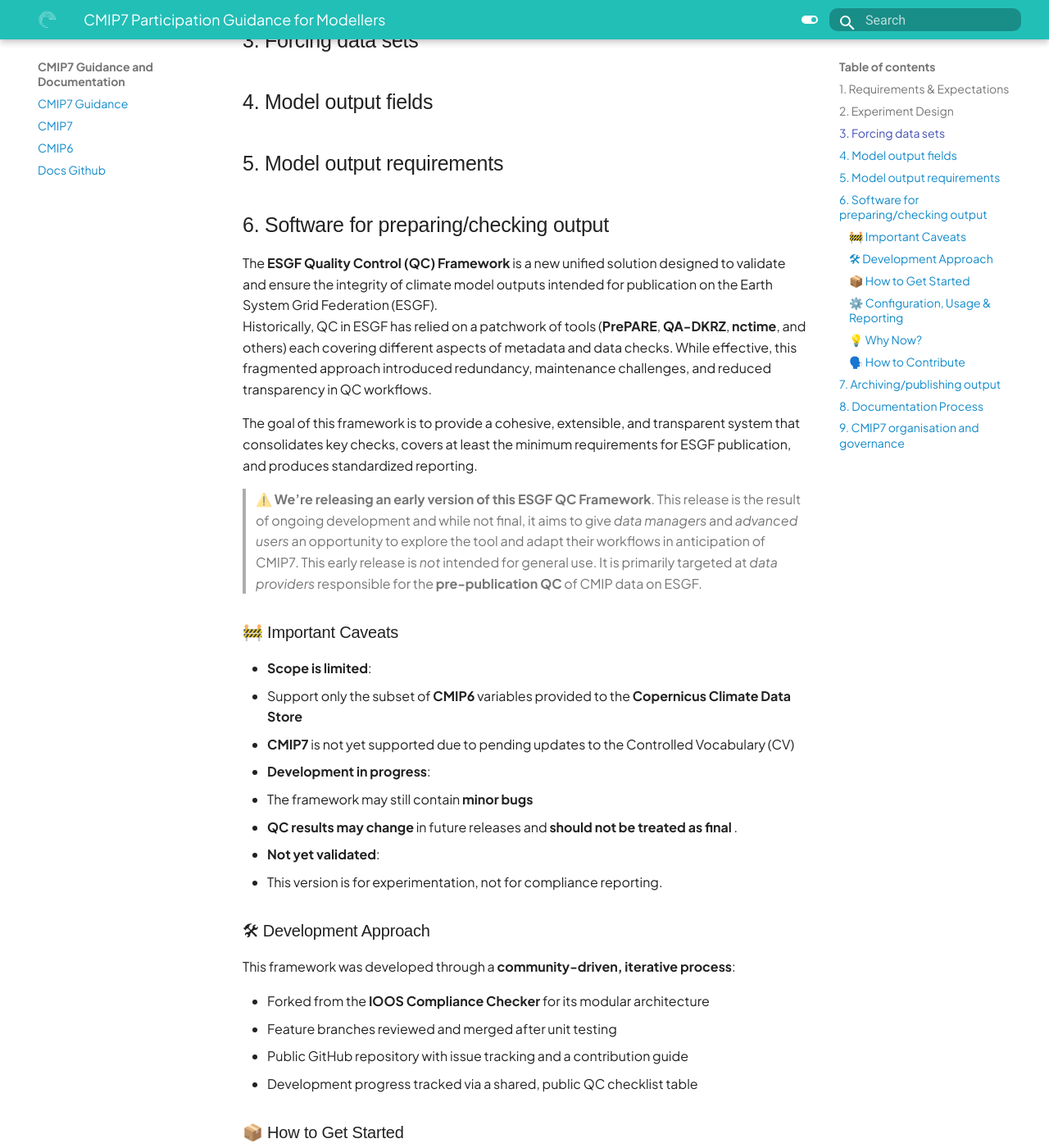
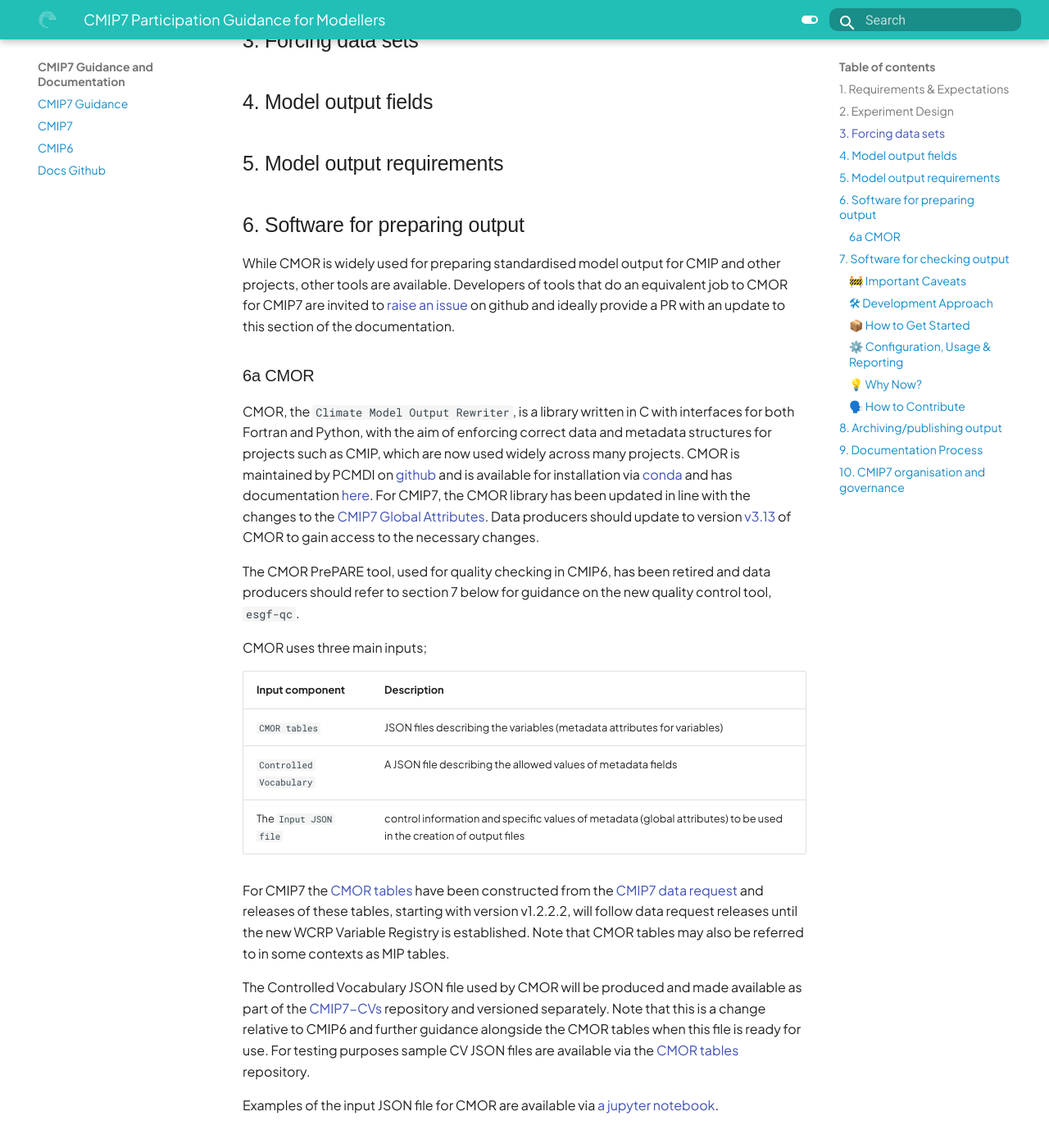
Before and after one commit to WCRP-CMIP/cmip7-guidance, an MkDocs documentation site: the page built from docs/CMIP7/guidance_for_modellers.md, in a window 1280 px wide and 1400 px high, scrolled down 1584 px. Shown: the whole window at 82% size. Built offline with MkDocs 1.6.1 and Material for MkDocs 9.7.7, drawn with Linux system fonts in a browser that asks for light colours; some web fonts are replaced; some of the changed text lies outside the part shown.

Commit message:
#31: First draft of preparation software (CMOR) (#39)

```diff
--- a/docs/CMIP7/guidance_for_modellers.md
+++ b/docs/CMIP7/guidance_for_modellers.md
@@ -69,7 +69,42 @@
 ## 3.  Forcing data sets
 ## 4.  Model output fields
 ## 5.  Model output requirements
-## 6.  Software for preparing/checking output
+## 6.  Software for preparing output
+
+While CMOR is widely used for preparing standardised model output for CMIP and other projects, other tools are available.
+Developers of tools that do an equivalent job to CMOR for CMIP7 are invited to
+[raise an issue](https://github.com/WCRP-CMIP/cmip7-guidance/issues/new) on github and ideally provide a PR with an
+update to this section of the documentation.
+
+### 6a CMOR
+
+CMOR, the `Climate Model Output Rewriter`, is a library written in C with interfaces for both Fortran and Python, with the aim of enforcing correct data and metadata structures for projects such as CMIP, which are now used widely across many projects.
+CMOR is maintained by PCMDI on [github](https://github.com/PCMDI/cmor) and is available for installation via [conda](https://anaconda.org/conda-forge/cmor) and has documentation [here](https://cmor.llnl.gov/).
+For CMIP7, the CMOR library has been updated in line with the changes to the [CMIP7 Global Attributes](https://zenodo.org/records/17250297).
+Data producers should update to version [v3.13](https://cmor.llnl.gov/news/2025/10/14/cmor3/) of CMOR to gain access to the necessary changes.
+
+The CMOR PrePARE tool, used for quality checking in CMIP6, has been retired and data producers should refer to section 7 below for guidance on the new quality control tool, `esgf-qc`.
+
+CMOR uses three main inputs;
+
+| Input component | Description |
+| --- | --- |
+| `CMOR tables`| JSON files describing the variables (metadata attributes for variables) |
+| `Controlled Vocabulary`| A JSON file describing the allowed values of metadata fields |
+| The `Input JSON file` | control information and specific values of metadata (global attributes) to be used in the creation of output files |
+
+For CMIP7 the [CMOR tables](https://github.com/WCRP-CMIP/cmip7-cmor-tables/) have been constructed from
+the [CMIP7 data request](https://wcrp-cmip.org/cmip-phases/cmip7/cmip7-data-request/) and releases of these tables, starting with version v1.2.2.2, will follow data request releases until the new WCRP Variable Registry is established.
+Note that CMOR tables may also be referred to in some contexts as MIP tables.
+
+The Controlled Vocabulary JSON file used by CMOR will be produced and made available as part of the [CMIP7-CVs](https://github.com/WCRP-CMIP/CMIP7-CVs) repository and versioned separately.
+Note that this is a change relative to CMIP6 and further guidance alongside the CMOR tables when this file is ready for use.
+For testing purposes sample CV JSON files are available via the [CMOR tables](https://github.com/WCRP-CMIP/cmip7-cmor-tables/tree/test) repository.
+
+Examples of the input JSON file for CMOR are available via [a jupyter notebook](https://github.com/WCRP-CMIP/cmip7-cmor-tables/blob/main/cmor_demo.ipynb).
+
+
+## 7.  Software for checking output
 
 The **ESGF Quality Control (QC) Framework** is a new unified solution designed to validate and ensure the integrity of climate model outputs intended for publication on the Earth System Grid Federation (ESGF).
 Historically, QC in ESGF has relied on a patchwork of tools (**PrePARE**, **QA-DKRZ**, **nctime**, and others) each covering different aspects of metadata and data checks. While effective, this fragmented approach introduced redundancy, maintenance challenges, and reduced transparency in QC workflows.
@@ -139,9 +174,9 @@
 If you encounter issues or have suggestions, please **open a GitHub issue** on the project repository:
 👉 https://github.com/ESGF/esgf-qc/issues
 
-## 7.  Archiving/publishing output
-## 8.  Documentation Process
-## 9.  CMIP7 organisation and governance
+## 8.  Archiving/publishing output
+## 9.  Documentation Process
+## 10.  CMIP7 organisation and governance
 
 The [CMIP panel](https://wcrp-cmip.org/cmip-governance/cmip-panel/) which is under
 [WCRP ESMO SSG](https://www.wcrp-esmo.org/about/the-esmo-team/the-esmo-scientific-steering-group)
```
